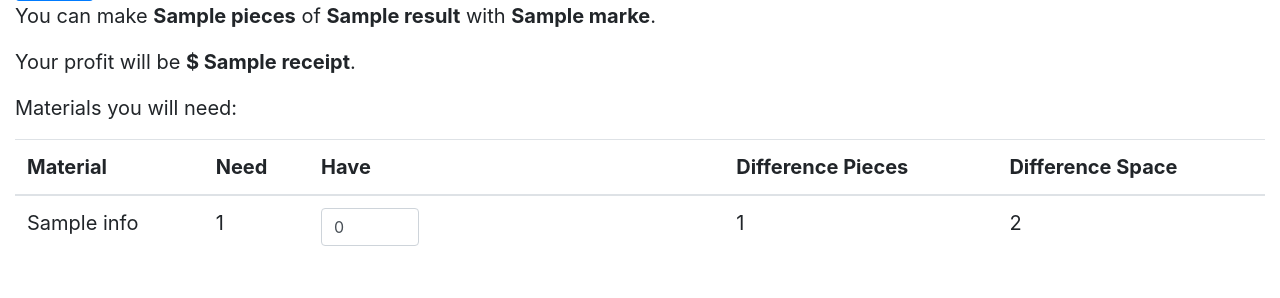
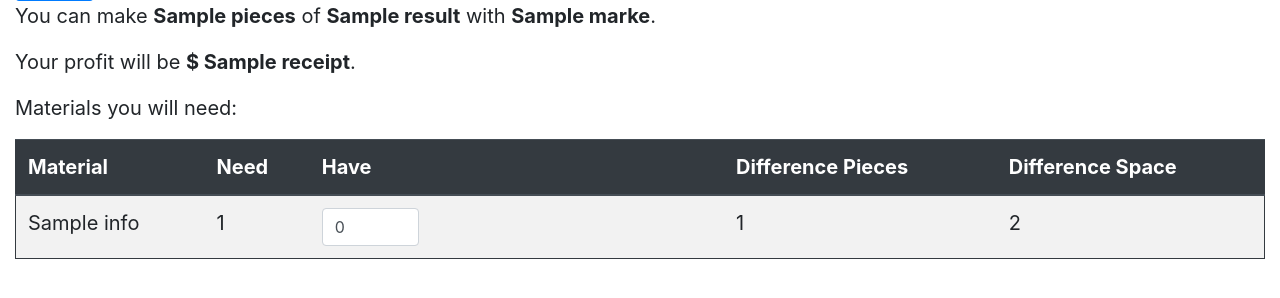
Before and after one commit to romeo-25-04/mongo_cortes, a Flask app: template app/templates/route.html in a window 1280 px wide. Shown: the part 321-619 px from the top of the page. Run offline with Flask 2, Linux system fonts and the light colour scheme; the template is opened without the code that fills it: most values are stand-ins (such as "Sample title", 1, 10 or a date in 2020); some libraries are stand-ins or nearby versions.

Commit message:
new tables format

```diff
--- a/app/templates/products.html
+++ b/app/templates/products.html
@@ -1,8 +1,8 @@
 {% extends "index.html" %}
 {% block body %}
 
-<table class="table">
-    <thead>
+<table class="table table-striped border border-dark">
+    <thead class="thead-dark">
         <tr>
             <th scope="col">#</th>
             <th scope="col">Name</th>
--- a/app/templates/route.html
+++ b/app/templates/route.html
@@ -24,8 +24,8 @@
     <p>You can make <strong>{{ result.pieces }}</strong> of <strong>{{ result.name }}</strong> with <strong>{{ result.marke }}</strong>.</p>
     <p>Your profit will be <strong>$ {{ result.receipt }}</strong>.</p>
     <p>Materials you will need:</p>
-    <table class="table">
-        <thead>
+    <table class="table table-striped border border-dark">
+        <thead class="thead-dark">
             <tr>
                 <th scope="col">Material</th>
                 <th scope="col">Need</th>
--- a/app/templates/vehicles.html
+++ b/app/templates/vehicles.html
@@ -1,8 +1,8 @@
 {% extends "index.html" %}
 {% block body %}
 
-<table class="table">
-    <thead>
+<table class="table table-striped border border-dark">
+    <thead class="thead-dark">
         <tr>
             <th scope="col">#</th>
             <th scope="col">Marke</th>
```
